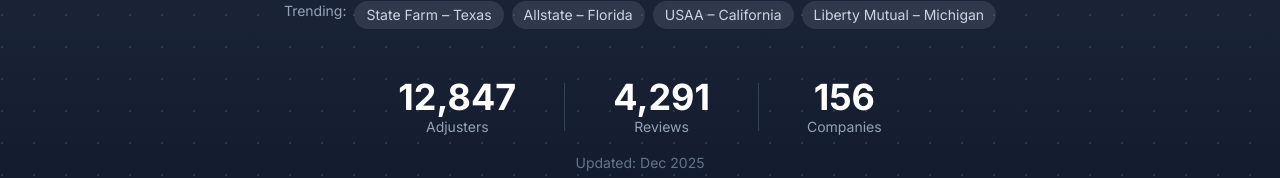
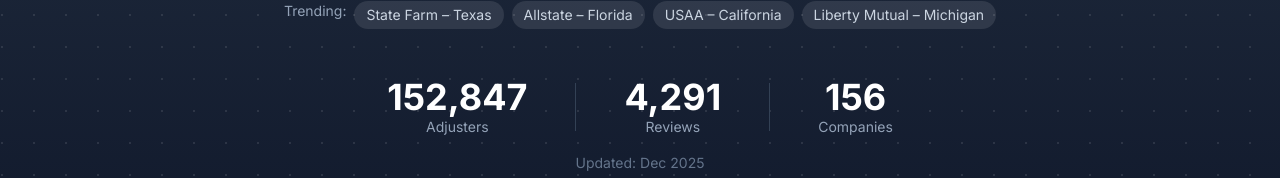
Before and after one commit to RateMyAdjusters/ratemyadjusters, a Next.js app in the folder ratemyadjusters/: page / in a window 1280 px wide. Shown: the part 628-806 px from the top of the page. Built offline with nearby package versions, Linux system fonts and the light colour scheme; no server answers.

Commit message:
Update page.tsx

```diff
--- a/ratemyadjusters/app/page.tsx
+++ b/ratemyadjusters/app/page.tsx
@@ -95,7 +95,7 @@ export default function Home() {
             {/* Stats */}
             <div className="flex justify-center items-center gap-8 md:gap-12 text-center">
               <div>
-                <div className="text-3xl md:text-4xl font-bold text-white">12,847</div>
+                <div className="text-3xl md:text-4xl font-bold text-white">152,847</div>
                 <div className="text-slate-400 text-sm">Adjusters</div>
               </div>
               <div className="w-px h-12 bg-slate-700"></div>
```
